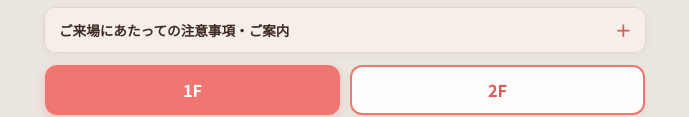
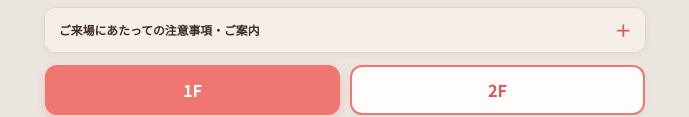
Before and after one commit to paramount-saitama/kaigo-tech-map_20261204, a plain HTML site: page index.html in a window 1280 px wide. Shown: the part 443-560 px from the top of the page, without its empty margins (295-984 px from the left). Drawn offline with Linux system fonts and the light colour scheme; a web font is replaced by a local one.

Commit message:
Update index.html

```diff
--- a/index.html
+++ b/index.html
@@ -85,7 +85,7 @@
   .notice-accordion summary {
     list-style: none;
     padding: 10px 14px;
-    font-size: 0.85rem;
+    font-size: 0.74rem;
     font-weight: 700;
     color: var(--ink-main);
     cursor: pointer;
```
